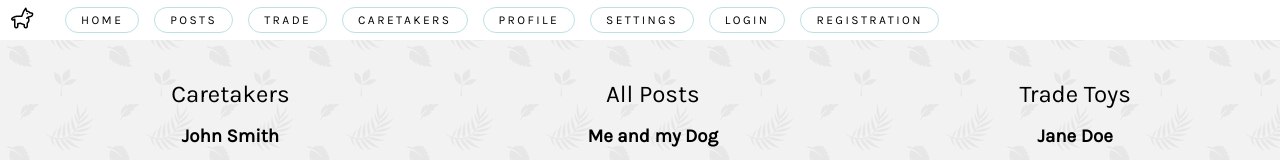
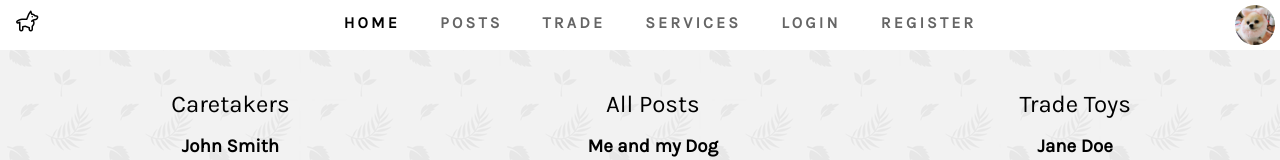
Before and after one commit to JonathanJTang/Pawfriends, a React (Create React App) app in the folder pawfriends/: page / in a window 1280 px wide. Shown: the top 160 px of the page. Built offline with nearby package versions, Linux system fonts and the light colour scheme.

Commit message:
Add user's profile pic to navigation bar with dropdown menu

```diff
--- a/pawfriends/src/App.css
+++ b/pawfriends/src/App.css
@@ -1,6 +1,4 @@
 @import url('https://fonts.googleapis.com/css2?family=Karla:ital@0;1&display=swap');
-@import url('https://fonts.googleapis.com/css2?family=Roboto&display=swap');
-/* moved these to body to fix bug where background does not fill entire page */
 body {
   background-image: url('./images/profile-bg.png');
   background-repeat: repeat;
@@ -14,7 +12,6 @@ body {
 h1 {
   font-size: 24px;
   font-weight: normal;
-  margin-bottom: -2px;
 }
 
 h2 {
@@ -33,3 +30,7 @@ a {
 input {
   text-align: center;
 }
+
+ul {
+  margin: 0;
+}
--- /dev/null
+++ b/pawfriends/src/components/Dropdown/index.js
@@ -0,0 +1,38 @@
+import React from "react";
+import "./styles.css";
+
+import { Link } from "react-router-dom";
+import avatar from '../Profile/avatar.jpg';
+
+class Dropdown extends React.Component {
+  constructor() {
+    super();
+    this.state = { show: false };
+  }
+
+  show = () => {
+    this.state.show ? this.setState({ show: false }) : this.setState({ show: true });
+  }
+
+  render() {
+    return (
+      <div>
+        <img src={avatar} onClick={this.show} className='dropdown' />
+
+        {
+          this.state.show
+            ? (
+              <ul className='dropdown-list'>
+                <li><Link to='/profile'>Profile</Link></li>
+                <li><Link to='/settings'>Settings</Link></li>
+                <li><Link to='/'>Logout</Link></li>
+              </ul>
+            )
+            : null
+        }
+      </div>
+    );
+  }
+}
+
+export default Dropdown;
--- /dev/null
+++ b/pawfriends/src/components/Dropdown/styles.css
@@ -0,0 +1,37 @@
+.dropdown {
+  position: fixed;
+  top: 5px;
+  right: 5px;
+  width: 40px;
+  height: 40px;
+  border-radius: 5em;
+  transition: .2s ease;
+  cursor: pointer;
+}
+
+.dropdown:hover {
+  opacity: 0.8;
+}
+
+.dropdown-list {
+  position: fixed;
+  top: 55px;
+  right: 5px;
+  width: 100px;
+  height: 120px;
+  border-radius: 0.2em;
+  background-color: white;
+  padding: 10px;
+}
+
+.dropdown-list li {
+  display: block !important;
+  margin: 0 !important;
+  padding: 10px;
+  opacity: 0.6;
+  transition: .2s ease;
+}
+
+.dropdown-list li:hover {
+  opacity: 1;
+}
--- a/pawfriends/src/components/NavBar/index.js
+++ b/pawfriends/src/components/NavBar/index.js
@@ -1,10 +1,10 @@
 import React from "react";
 import "./styles.css";
 
-import { Link } from "react-router-dom";
+import { NavLink } from "react-router-dom";
+import Dropdown from '../Dropdown';
 
-import logo from "./../../images/logo.png";
-import logout from "./../../images/logout.png";
+import logo from "../../images/logo.png";
 
 /* NavBar component (used in most pages) */
 class NavBar extends React.Component {
@@ -14,31 +14,25 @@ class NavBar extends React.Component {
         <img src={logo} alt="logo" className="logo" />
         <ul>
           <li>
-            <Link to={"/"} className="navbarTextButton">Home</Link>
+            <NavLink exact to='/' className='inactive'>Home</NavLink>
           </li>
           <li>
-            <Link to={"/posts"} className="navbarTextButton">Posts</Link>
+            <NavLink to='/posts' className='inactive'>Posts</NavLink>
           </li>
           <li>
-            <Link to={"/trade"} className="navbarTextButton">Trade</Link>
+            <NavLink to='trade' className='inactive'>Trade</NavLink>
           </li>
           <li>
-            <Link to={"/caretakers"} className="navbarTextButton">Caretakers</Link>
+            <NavLink to='caretakers' className='inactive'>Services</NavLink>
           </li>
           <li>
-            <Link to={"/profile"} className="navbarTextButton">Profile</Link>
+            <NavLink to='login' className='inactive'>Login</NavLink>
           </li>
           <li>
-            <Link to={"/settings"} className="navbarTextButton">Settings</Link>
-          </li>
-          <li>
-            <Link to={"/login"} className="navbarTextButton">Login</Link>
-          </li>
-          <li>
-            <Link to={"/registration"} className="navbarTextButton">Registration</Link>
+            <NavLink to='registration' className='inactive'>Register</NavLink>
           </li>
         </ul>
-        {/* <img src={logout} alt="logout" className="logout" /> */}
+        <Dropdown />
       </div>
     );
   }
--- a/pawfriends/src/components/NavBar/styles.css
+++ b/pawfriends/src/components/NavBar/styles.css
@@ -1,43 +1,30 @@
-/* Styles for the NavBar React component */
-
 .navbar {
-    margin-top: -16px;
-    height: 40px;
+    display: flex;
+    justify-content: center;
+    height: 50px;
     background-color: white;
 }
 
-.navbarTextButton {
-    float: left;
-    margin-top: 7px;
-    margin-left: 15px;
-    padding: 5px 15px 5px 15px;
-    border: 1px solid #bde0e5;
-    border-radius: 2.25em;
+.navbar ul li {
+    display: inline-block;
+    margin: 13px 20px 0px 20px;
     list-style: none;
-    font-size: 12px;
     text-transform: uppercase;
     letter-spacing: 0.2em;
-    transition: .5s ease;
-    cursor: pointer;
+    font-weight: bold;
 }
 
-.navbarTextButton:hover {
-    border: 1px solid black;
+.inactive {
+    opacity: 0.6;
+    transition: .2s ease;
 }
 
-.logo:hover, .logout:hover {
-    opacity: 50%;
+.inactive:hover, .active {
+    opacity: 1;
 }
 
 .logo {
-    float: left;
-    margin: 2px 0px 0px 10px;
-    transition: .5s ease;
+    position: fixed;
+    top: 5px;
+    left: 5px;
 }
-
-.logout {
-    float: right;
-    margin-right: 10px;
-    margin-top: 3px;
-    transition: .5s ease;
-}
```
